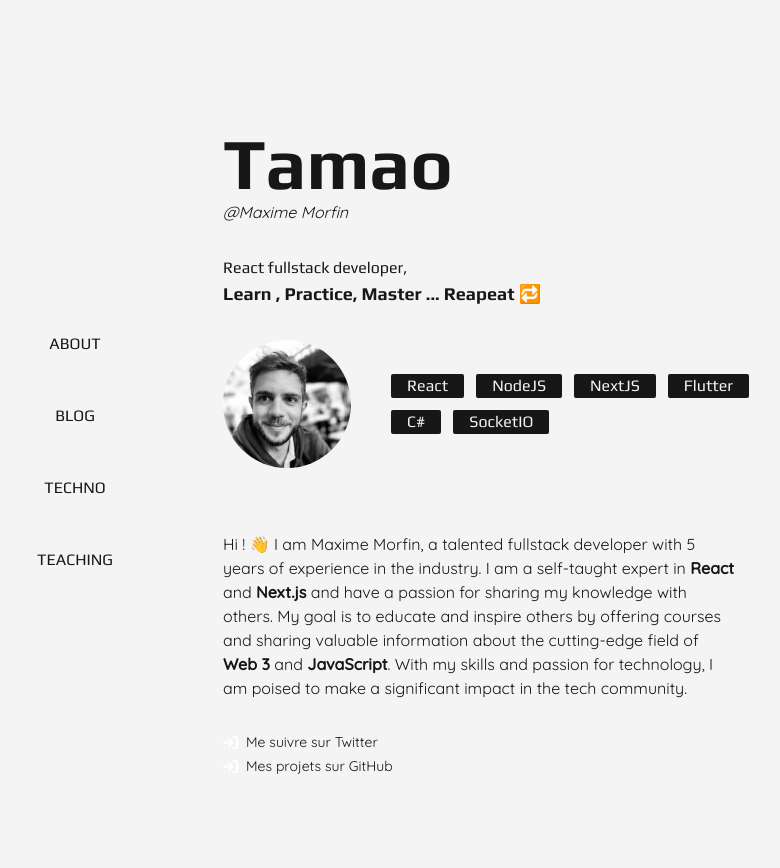
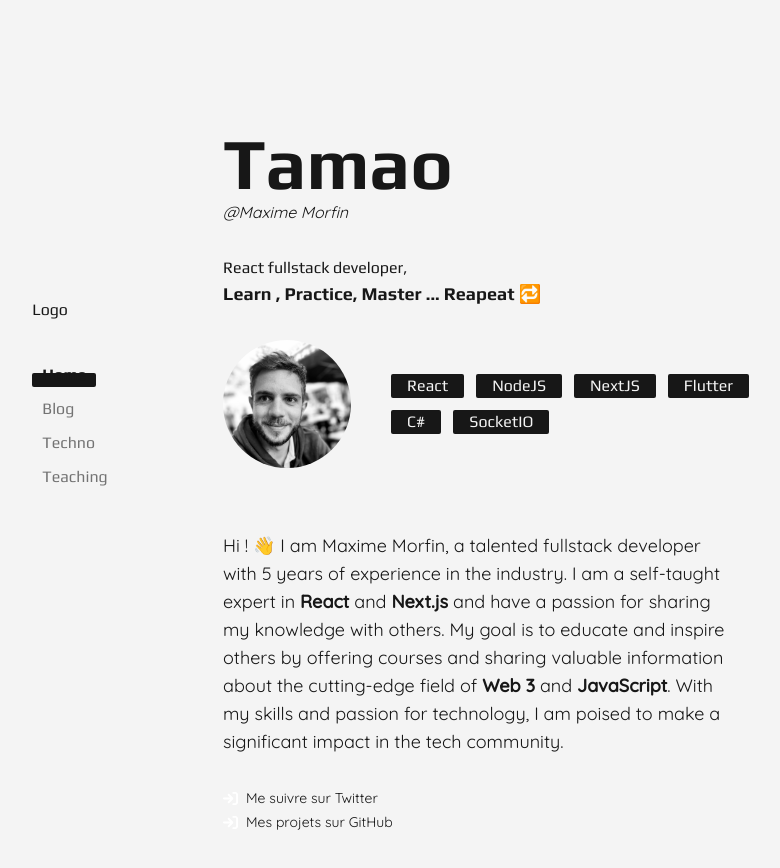
Before and after one commit to Tamao-ev/tamaojs-site, a Next.js app: page / in a window 1280 px wide. Shown: the top 868 px of the page, without its empty margins (121-901 px from the left). Built offline with nearby package versions, Linux system fonts and the light colour scheme.

Commit message:
:sparkles: animate navigation bar

```diff
--- a/components/atoms/burgerToggle.tsx
+++ /dev/null
@@ -1,33 +0,0 @@
-import React, { Dispatch } from "react";
-
-interface BurgerToggleProps {
-  toggle: boolean;
-  setToggle: Dispatch<boolean>;
-}
-
-const BurgerToggle = ({
-  toggle,
-  setToggle,
-}: BurgerToggleProps): JSX.Element => {
-  return (
-    <div className={`h-20 lg:hidden`}>
-      <div
-        className={`absolute flex flex-col items-center w-fit gap-1.5 my-4 p-3 hover:cursor-pointer transition-all duration-700 ease-in-out z-20`}
-        onClick={() => setToggle(!toggle)}
-      >
-        <span
-          className={`${
-            toggle ? `w-3` : `w-9`
-          }  h-[3px] bg-black dark:bg-white rounded-[1px] transition-all duration-700 ease-in-out`}
-        ></span>
-        <span
-          className={`${
-            toggle ? `w-9` : `w-3`
-          } h-[3px] bg-black dark:bg-white rounded-[1px] transition-all duration-700 ease-in-out`}
-        ></span>
-      </div>
-    </div>
-  );
-};
-
-export default BurgerToggle;
--- a/components/organisms/navigationBar.tsx
+++ b/components/organisms/navigationBar.tsx
@@ -1,34 +1,121 @@
 import React, { useState } from "react";
 import { NavigationItems } from "@/constants/navigationItems";
+import { usePathname } from "next/navigation";
 import Link from "next/link";
-import BurgerToggle from "../atoms/burgerToggle";
+import clsx from "clsx";
+import { motion } from "framer-motion";
 
 const NavigationBar = ({}): JSX.Element => {
   const [toggle, setToggle] = useState<boolean>(false);
+  let pathname = usePathname()!;
+  return (
+    <>
+      {/* <BurgerToggle toggle={toggle} setToggle={setToggle} /> */}
+      <aside
+        className={`lg:h-screen overflow-hidden lg:w-1/4 lg:flex lg:flex-col lg:justify-center lg:items-center `}
+      >
+        <div
+          className={`my-10 flex lg:flex-col justify-start lg:justify-center items-center gap-7`}
+        >
+          <div className={`mr-auto`}>Logo</div>
+          <nav
+            className="flex flex-row md:flex-col items-start relative fade"
+            id="nav"
+          >
+            <div className="flex lg:flex-col  space-x-0 my-2">
+              {NavigationItems[pathname] ? (
+                <>
+                  {/* Desktop version, hidden on mobile, animates y axis */}
+                  <div className="hidden lg:block relative ">
+                    <motion.div
+                      className="absolute bg-neutral-900 dark:bg-neutral-100 dark:bg-opacity-30 h-[14px] top-[15px] rounded-sm z-[-1]"
+                      layoutId="test2"
+                      initial={{ opacity: 0, y: NavigationItems[pathname].y }}
+                      animate={{
+                        opacity: 1,
+                        y: NavigationItems[pathname].y,
+                        width: NavigationItems[pathname].w,
+                      }}
+                      transition={{
+                        type: "spring",
+                        stiffness: 350,
+                        damping: 30,
+                      }}
+                    />
+                  </div>
+                  {/* Mobile version, hidden on desktop, animates x axis */}
+                  <div className="block md:hidden">
+                    <motion.div
+                      className="absolute bg-neutral-900 dark:bg-neutral-100 dark:bg-opacity-30 h-[14px] top-1/2 rounded-sm z-[-1]"
+                      layoutId="test"
+                      initial={{ opacity: 0, x: NavigationItems[pathname].x }}
+                      animate={{
+                        opacity: 1,
+                        x: NavigationItems[pathname].x,
+                        width: NavigationItems[pathname].w,
+                      }}
+                      transition={{
+                        type: "spring",
+                        stiffness: 350,
+                        damping: 30,
+                      }}
+                    />
+                  </div>
+                </>
+              ) : null}
+
+              {Object.entries(NavigationItems).map(([path, { label }]) => {
+                const isActive = path === pathname;
 
                 return (
-    <>
-      <BurgerToggle toggle={toggle} setToggle={setToggle} />
+                  <Link
+                    key={path}
+                    href={path}
+                    className={clsx(
+                      "transition-all hover:text-neutral-800 dark:hover:text-neutral-200 py-[5px] px-[10px]",
+                      {
+                        "text-neutral-500": !isActive,
+                        "font-bold": isActive,
+                      }
+                    )}
+                  >
+                    {label}
+                  </Link>
+                );
+              })}
+            </div>
+          </nav>
+        </div>
+      </aside>
+      {/* <nav className={`lg:w-1/4 flex items-center justify-center`}>
         <div
-        className={`absolute flex lg:hidden  flex-col justify-center items-center w-full gap-36 h-screen  top-0 bottom-0  bg-white dark:bg-black dark:text-white transition-all duration-700 ease-in-out ${
+          className={`absolute flex lg:hidden  flex-col justify-center items-center w-full gap-12 h-screen  top-0 bottom-0  bg-white dark:bg-black dark:text-white transition-all duration-700 ease-in-out ${
             toggle ? "translate-x-0 right-0 left-0" : "-translate-x-[1000px]"
           }`}
         >
-        {NavigationItems.map((item, index) => (
-          <Link href={`#${item.label}`} key={index}>
-            {item.label}
+          {Object.entries(NavigationItems).map(([path, { label }]) => {
+            const isActive = path === pathname;
+            return (
+              <Link href={path} key={path}>
+                {label}
               </Link>
-        ))}
+            );
+          })}
         </div>
+
         <aside
-        className={`hidden w-1/4 lg:flex flex-col items-center justify-center gap-12 uppercase`}
+          className={`hidden lg:flex flex-col items-center justify-center gap-12`}
         >
-        {NavigationItems.map((item, index) => (
-          <Link href={`#${item.label}`} key={index}>
-            {item.label}
+          {Object.entries(NavigationItems).map(([path, { label }]) => {
+            const isActive = path === pathname;
+            return (
+              <Link href={path} key={path}>
+                {label}
               </Link>
-        ))}
+            );
+          })}
         </aside>
+      </nav> */}
     </>
   );
 };
--- a/components/templates/about.tsx
+++ b/components/templates/about.tsx
@@ -5,7 +5,9 @@ import SocialLink from "../atoms/socialLink";
 const TSAbout = ({}): JSX.Element => {
   return (
     <section>
-      <p className={`font-paragraph text-sm my-8 lg:max-w-lg lg:text-base`}>
+      <p
+        className={`font-paragraph text-sm my-8 md:max-w-lg md:text-lg lg:text-lg`}
+      >
         Hi !{" "}
         <span>
           <Emoji symbol="👋" />
--- a/constants/navigationItems.ts
+++ b/constants/navigationItems.ts
@@ -1,18 +1,26 @@
-export const NavigationItems = [
-  {
-    label: "ABOUT",
-    isChecked: true,
+export const NavigationItems = {
+  "/": {
+    label: "Home",
+    x: 0,
+    y: 0,
+    w: "64px",
   },
-  {
-    label: "BLOG",
-    isChecked: false,
+  "/blog": {
+    label: "Blog",
+    x: 64,
+    y: 35,
+    w: "54px",
   },
-  {
-    label: "TECHNO",
-    isChecked: false,
+  "/techno": {
+    label: "Techno",
+    x: 120,
+    y: 69,
+    w: "65px",
   },
-  {
-    label: "TEACHING",
-    isChecked: false,
+  "/teaching": {
+    label: "Teaching",
+    x: 185,
+    y: 104,
+    w: "100px",
   },
-];
+};
--- a/package.json
+++ b/package.json
@@ -13,8 +13,10 @@
     "@types/node": "18.11.19",
     "@types/react": "18.0.27",
     "@types/react-dom": "18.0.10",
+    "clsx": "^1.2.1",
     "eslint": "8.33.0",
     "eslint-config-next": "13.1.6",
+    "framer-motion": "^9.0.2",
     "next": "13.1.6",
     "react": "18.2.0",
     "react-dom": "18.2.0",
--- /dev/null
+++ b/pages/blog.tsx
@@ -0,0 +1,7 @@
+import React from "react";
+
+const Blog = ({}): JSX.Element => {
+  return <>Bonjour</>;
+};
+
+export default Blog;
--- a/tsconfig.json
+++ b/tsconfig.json
@@ -4,7 +4,7 @@
     "lib": ["dom", "dom.iterable", "esnext"],
     "allowJs": true,
     "skipLibCheck": true,
-    "strict": true,
+    "strict": false,
     "forceConsistentCasingInFileNames": true,
     "noEmit": true,
     "esModuleInterop": true,
```
Also changed, not shown: 1 other file (tests, documents, lock files or other folders). Lines whose indentation alone changed are shown as unchanged.
